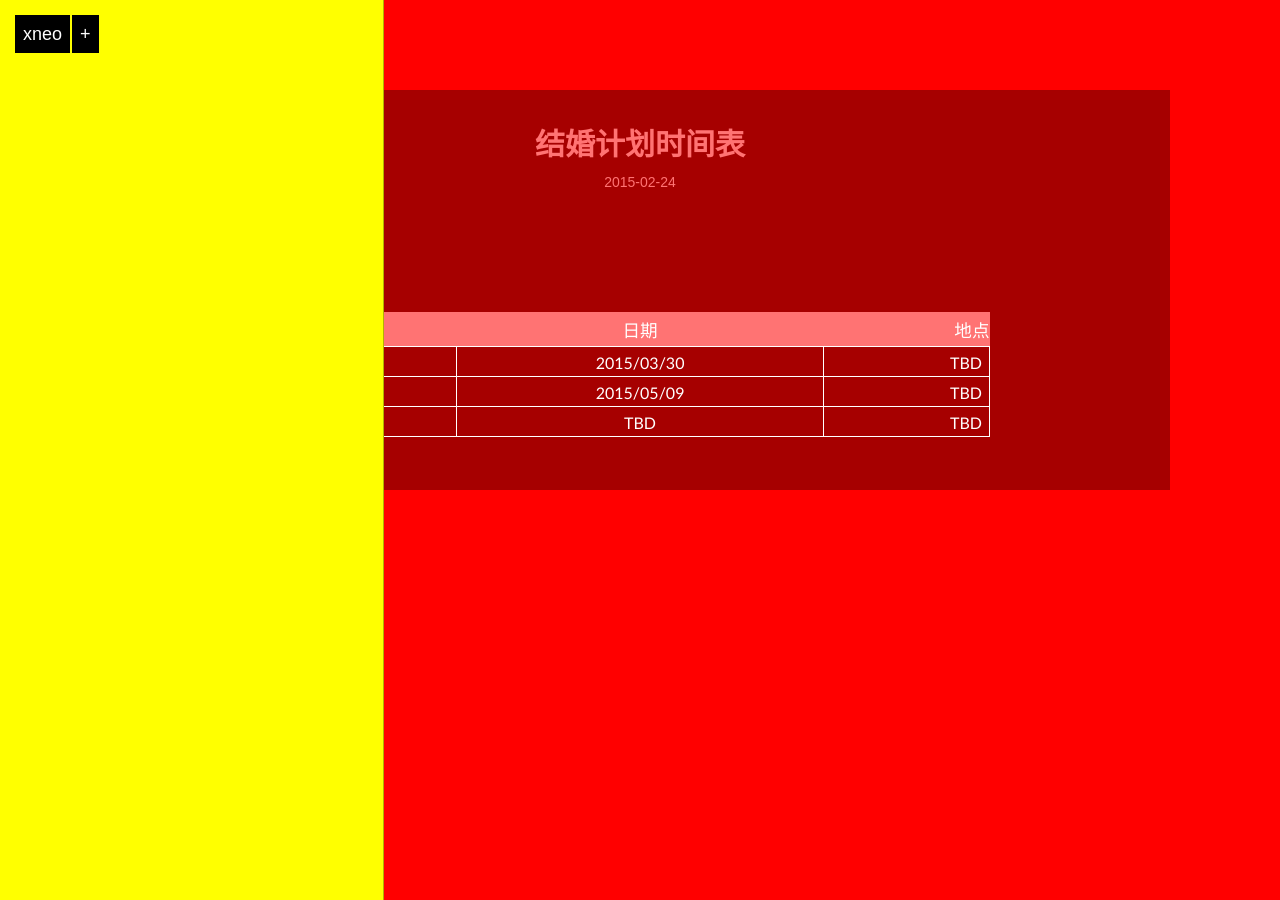
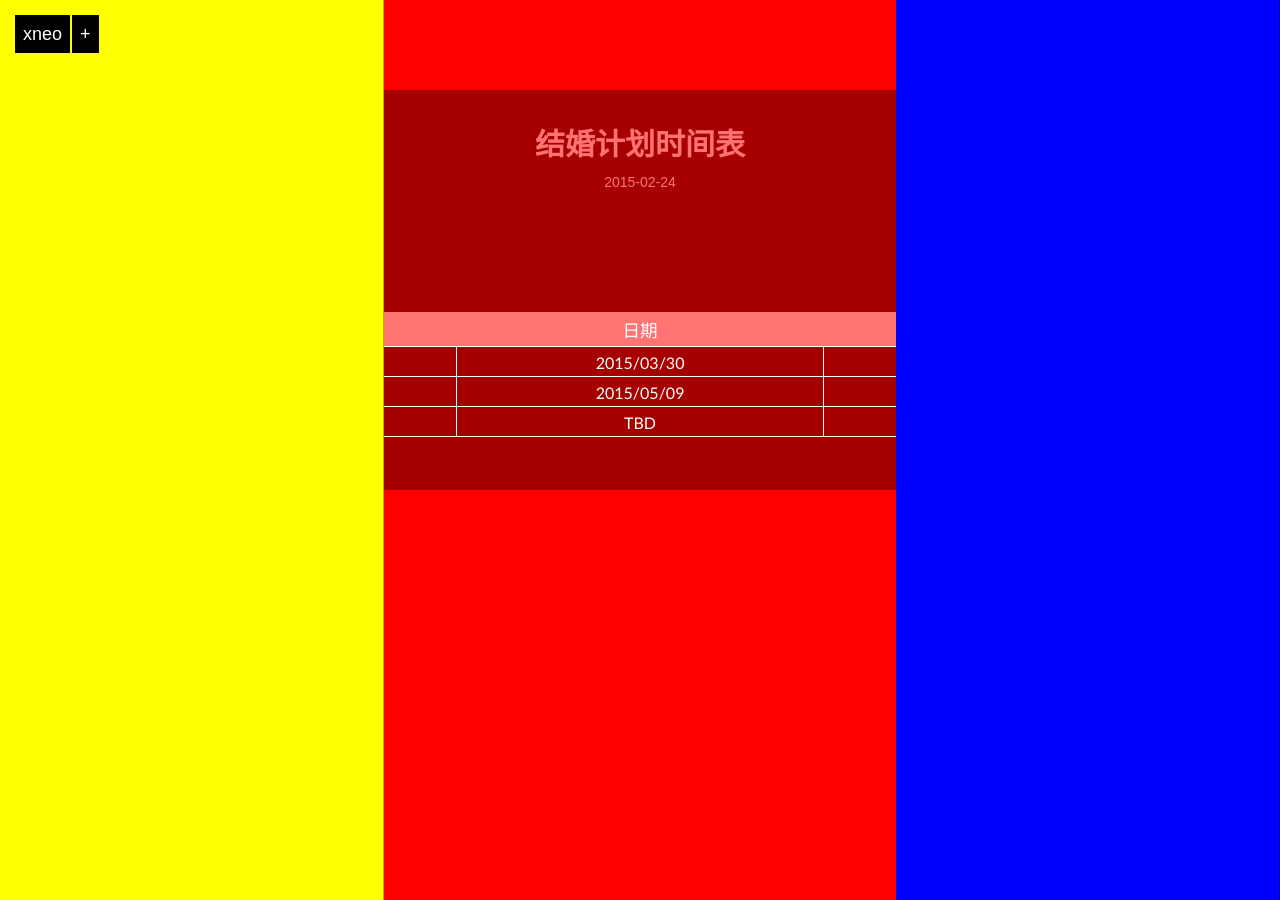
Before and after one commit to tuoerzhang/xneo123.github.io, a Jekyll site: the page built from _posts/wedding/2015-02-24-wedding-plan.md, in a window 1280 px wide. Built offline with Jekyll 4.4.1, drawn with Linux system fonts in a browser that asks for light colours; Markdown is read by kramdown in place of the engine named in the settings.

Commit message:
right pannel

```diff
--- a/_layouts/wedding.html
+++ b/_layouts/wedding.html
@@ -42,6 +42,20 @@ layout: default
 	    background-position:50% 50%;
 	    /*background-image: url("");*/
 	    background-color: yellow
+	}.wedding-right-pannel
+	{
+		position: fixed;
+	    top: 0;
+	    right: 0;
+	    width: 30%;
+	    height: 100%;
+	    max-width: 422px;
+	    background:#000000;
+	    box-shadow:inset -1px 0 0 rgba(0,0,0,0.3);
+	    background-size:cover;
+	    background-position:50% 50%;
+	    /*background-image: url("");*/
+	    background-color: blue
 	}
 </style>
 <div class="wedding-left-pannel">
@@ -53,5 +67,6 @@ layout: default
         {{ content }}
     </div>
 </div>
-
+<div class="wedding-right-pannel">
+</div>
 <script src="/js/post.js" type="text/javascript"></script>
```
